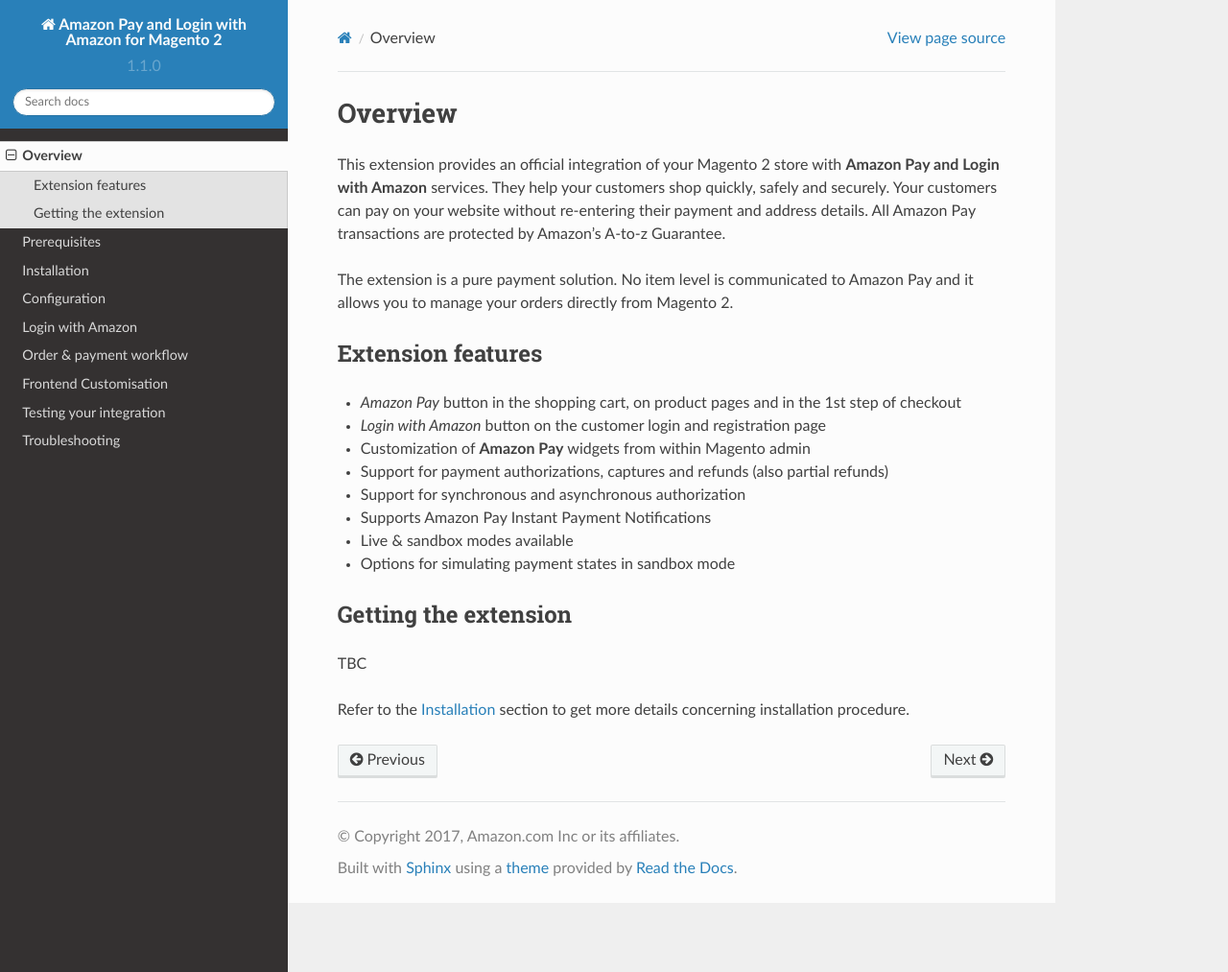
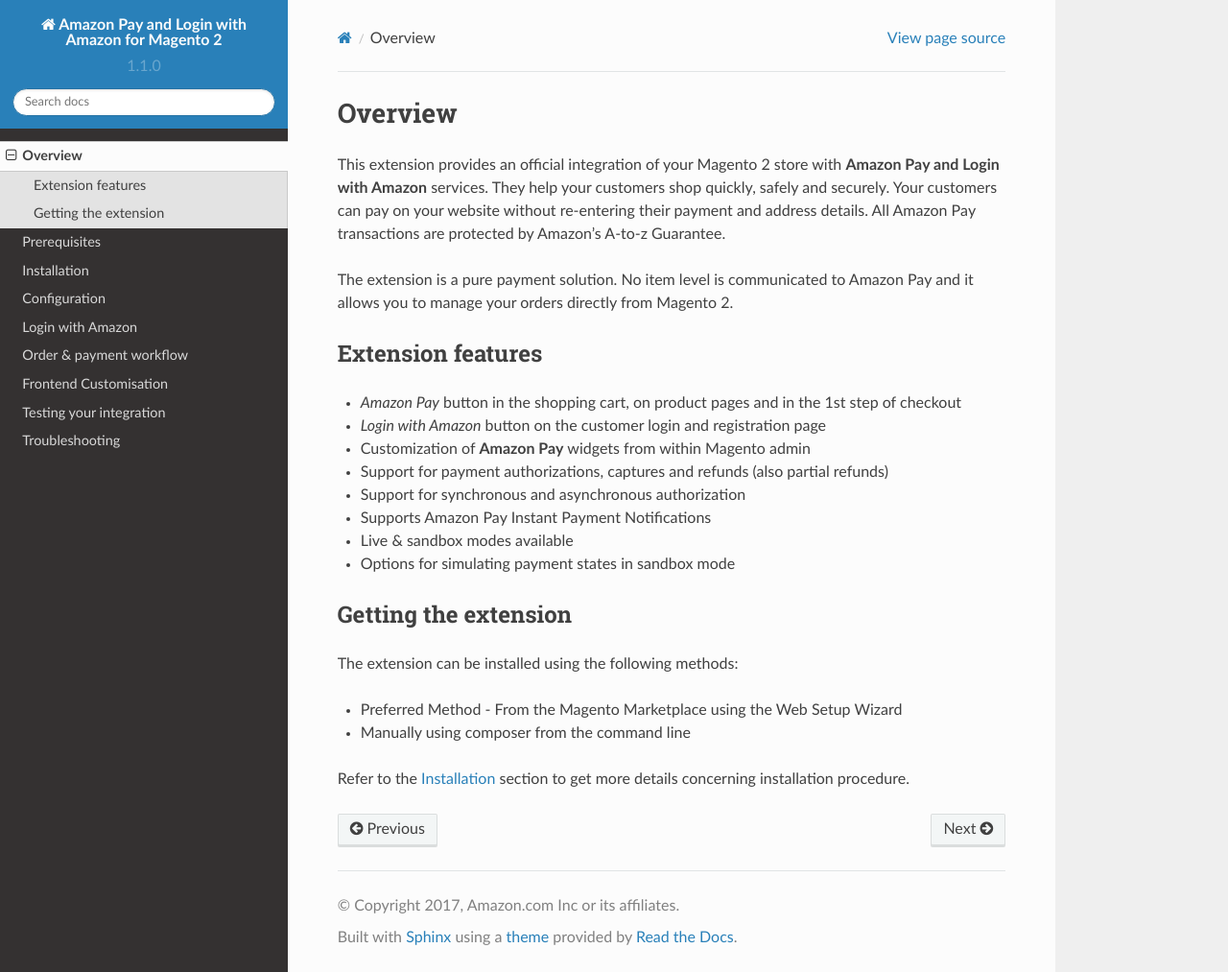
Before and after one commit to amzn/amazon-payments-magento-2-plugin, a Sphinx documentation site: the page built from docs/overview.rst, in a window 1280 px wide and 1013 px high. Shown: the whole window at 96% size. Built offline with Sphinx 7.4.7 and the Read the Docs theme 2.0.0, drawn with Linux system fonts in a browser that asks for light colours.

Commit message:
Update overview.rst
Updating getting the extension section.

```diff
--- a/docs/overview.rst
+++ b/docs/overview.rst
@@ -20,6 +20,9 @@
 Getting the extension
 ---------------------
 
-TBC
+The extension can be installed using the following methods:
+
+* Preferred Method - From the Magento Marketplace using the Web Setup Wizard
+* Manually using composer from the command line
 
 Refer to the :doc:`installation` section to get more details concerning installation procedure.
```
